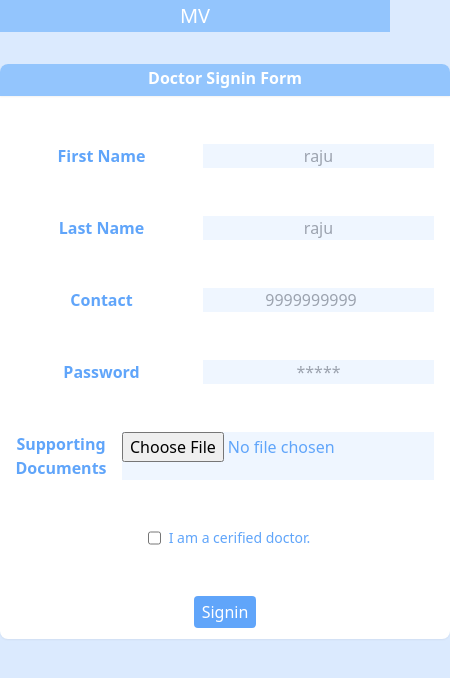
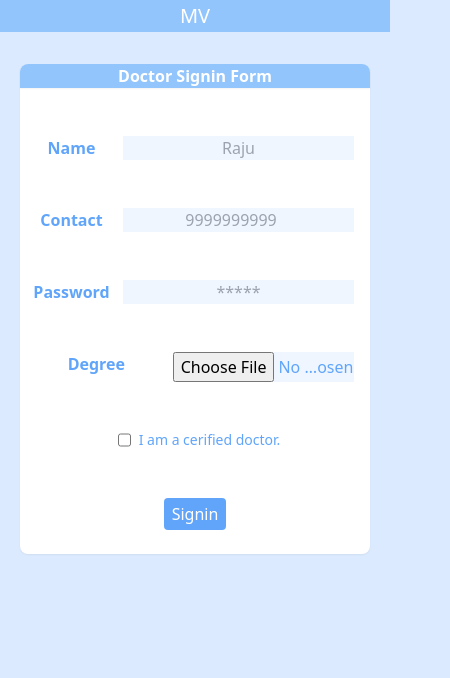
Before and after one commit to Kaushal-Saraf/Med_Vendors, a Next.js app: page /Doctor/Doctorsignin in a window 390 px wide. Shown: the top 678 px of the page, 450 px wide, since content can reach past the window. Built offline with nearby package versions, Linux system fonts and the light colour scheme.

Commit message:
Updated doctor forms made landing page responsive

```diff
--- a/Components/Landingcarddoctor.js
+++ b/Components/Landingcarddoctor.js
@@ -5,7 +5,7 @@ import { FaUserDoctor } from "react-icons/fa6";
 const Landingcarddoctor = () => {
   return (
     <>
-    <div className="bg-white flex flex-wrap p-4 rounded-[10px] m-6 justify-center text-center w-[350px]">
+    <div className="bg-white flex flex-wrap p-4 rounded-[10px] m-6 justify-center text-center">
       <FaUserDoctor className="h-32 w-32 text-blue-100" />
         <ul className="text-blue-500 font-bold display m-4">
           <li>Paperless priscription.</li>
--- a/Components/Landingcardpatient.js
+++ b/Components/Landingcardpatient.js
@@ -5,7 +5,7 @@ import { IoPersonCircleOutline } from "react-icons/io5";
 const Landingcardpatient = () => {
   return (
     <>
-      <div className= "bg-white flex flex-wrap p-4 rounded-[10px] m-6 justify-center text-center w-[350px]">
+      <div className= "bg-white flex flex-wrap p-4 rounded-[10px] m-6 justify-center text-center">
         <IoPersonCircleOutline className="h-32 w-32 text-blue-100" />
 
           <ul className="text-blue-500 font-bold display m-4">
--- a/Components/Landingcards.js
+++ b/Components/Landingcards.js
@@ -5,7 +5,7 @@ import Landingcardpatient from "./Landingcardpatient";
 import Landingcardvendor from "./Landingcardvendor";
 const Landingcards = () => {
   return (
-    <div className="flex flex-wrap justify-between m-6">
+    <div className="flex flex-wrap justify-center m-6">
       <Landingcarddoctor />
       <Landingcardpatient />
       <Landingcardvendor />
--- a/Components/Landingcardvendor.js
+++ b/Components/Landingcardvendor.js
@@ -6,7 +6,7 @@ import { GiVendingMachine } from "react-icons/gi";
 const Landingcardvendor = () => {
   return (
     <>
-      <div className="bg-white flex flex-wrap p-4 rounded-[10px] m-6 justify-center text-center w-[350px]">
+      <div className="bg-white flex flex-wrap p-4 rounded-[10px] m-6 justify-center text-center">
         <GiVendingMachine className="h-32 w-32 text-blue-100" />
           <ul className="text-blue-500 font-bold display m-4 ">
             <li>High Security.</li>
--- a/app/Doctor/Doctorsignin/page.js
+++ b/app/Doctor/Doctorsignin/page.js
@@ -1,166 +1,185 @@
-'use client'
-import React, { useState } from 'react'
+"use client";
+import React, { useState } from "react";
+import toast, { Toaster } from "react-hot-toast";
 
 const page = () => {
-  const [details, setdetails] = useState(
-    {
-      firstname:'',
-      lastname:'',
-      contact:'',
-      password:'',
-      supportingdocuments:'',
-      checkbox:false
+  const [details, setdetails] = useState({
+    name: "",
+    contact: "",
+    password: "",
+    supportingdocuments: false,
+    checkbox: false,
+    disabled:false
+  });
+  const handleDetails = async (event) => {
+    event.preventDefault();
+    if (details.name === "") {
+      toast.dismiss();
+      toast.error("Name cannot be empty.");
+      return;
+    } else if (details.contact.length !== 10) {
+      toast.dismiss();
+      toast.error("Contact must have 10 digits.");
+      return;
+    } else if (details.password.length < 8) {
+      toast.dismiss();
+      toast.error("Password is too sort.");
+      return;
+    } else if (!details.supportingdocuments) {
+      toast.dismiss();
+      toast.error("Please attach your doctrate degree.");
+      return;
+    } else if (!details.checkbox) {
+      toast.dismiss();
+      toast.error("Please confirm that you are a doctor.");
+      return;
     }
-  )
-  const handleDetails=async(event)=>{
-    event.preventDefault();
-    if(details.firstname.includes(" ") || details.firstname===""){
-      alert("Firstname cannot be empty or cannot have any spaces.")
-      return
-    }
-    else if(details.contact.length!==10){
-      alert("Please enter correct contact number.")
-      return
-    }
-    else if(details.password.length<8){
-      alert("Password is too sort.")
-      return
-    }
-    else if(details.supportingdocuments===""){
-      alert("Please attach a supporting document that you are a doctor.")
-      return
-    }
-    else if(!details.checkbox){
-      alert("Please confirm that you are a doctor.")
-      return
-    }
-  }
+    setdetails({
+      ...details,
+      disabled:true
+    })
+    toast.dismiss()
+    toast.loading("Sending OTP. Please wait...");
+  };
   return (
-    <div>
-      <form onSubmit={handleDetails} className="w-[450px] h-[575px] bg-white my-8 mx-auto rounded-lg shadow-sm">
-        <h1 className="text-center bg-blue-300 h-8 text-white py-0.5 font-bold rounded-t-lg shadow-sm">
+    <>
+      <Toaster position="top-right" />
+      <form
+        onSubmit={handleDetails}
+        className="w-[350px] pb-6 bg-white my-8 mx-auto rounded-lg shadow-sm"
+        disabled={details.disabled}
+      >
+        <h1 className="text-center bg-blue-300 text-white font-bold rounded-t-lg shadow-sm">
           Doctor Signin Form
         </h1>
         <div className="flex my-12 px-2 w-full">
-          <p className="flex-1 text-center text-blue-400 font-semibold">
-            First Name
-          </p>
+          <label
+            htmlFor="name"
+            className="flex-1 text-center text-blue-400 font-semibold"
+          >
+            Name
+          </label>
           <input
             type="text"
-            placeholder="raju"
+            placeholder="Raju"
             className="flex-1 text-center mx-2 bg-blue-50 focus:outline-blue-400 text-blue-400"
-            name='firstname'
-            id='firstname'
-            onChange={(event)=>{
+            name="name"
+            id="name"
+            autoComplete="name"
+            onChange={(event) => {
               setdetails({
                 ...details,
-                firstname:event.target.value
-              })
+                name: event.target.value,
+              });
             }}
-            value={details.firstname}
+            value={details.name}
+            readOnly={details.disabled}
           ></input>
         </div>
         <div className="flex my-12 px-2 w-full">
-          <p className="flex-1 text-center text-blue-400 font-semibold">
-            Last Name
-          </p>
-          <input
-            type="text"
-            placeholder="raju"
-            className="flex-1 text-center mx-2 bg-blue-50 focus:outline-blue-400 text-blue-400"
-            name='lastname'
-            id='lastname'
-            onChange={(event)=>{
-              setdetails({
-                ...details,
-                lastname:event.target.value
-              })
-            }}
-            value={details.lastname}
-          ></input>
-        </div>
-        <div className="flex my-12 px-2 w-full">
-          <p className="flex-1 text-center text-blue-400 font-semibold">
+          <label
+            htmlFor="contact"
+            className="flex-1 text-center text-blue-400 font-semibold"
+          >
             Contact
-          </p>
+          </label>
           <input
             type="number"
             placeholder="9999999999"
             className="flex-1 text-center mx-2 bg-blue-50 focus:outline-blue-400 text-blue-400"
-            name='contact'
-            id='contact'
-            onChange={(event)=>{
+            name="contact"
+            id="contact"
+            onChange={(event) => {
               setdetails({
                 ...details,
-                contact:event.target.value
-              })
+                contact: event.target.value,
+              });
             }}
             value={details.contact}
+            readOnly={details.disabled}
           ></input>
         </div>
         <div className="flex my-12 px-2 w-full">
-          <p className="flex-1 text-center text-blue-400 font-semibold">
+          <label
+            htmlFor="password"
+            className="flex-1 text-center text-blue-400 font-semibold"
+          >
             Password
-          </p>
+          </label>
           <input
             type="password"
             placeholder="*****"
             className="flex-1 text-center mx-2 bg-blue-50 focus:outline-blue-400 text-blue-400"
-            name='password'
-            id='password'
-            onChange={(event)=>{
+            name="password"
+            id="password"
+            onChange={(event) => {
               setdetails({
                 ...details,
-                password:event.target.value
-              })
+                password: event.target.value,
+              });
             }}
             value={details.password}
+            readOnly={details.disabled}
           ></input>
         </div>
         <div className="flex my-12 px-2 w-full">
-          <p className="flex-1 text-center text-blue-400 font-semibold">
-            Supporting Documents
-          </p>
+          <label
+            htmlFor="documents"
+            className="text-center w-[136.67px] text-blue-400 font-semibold"
+          >
+            Degree
+          </label>
           <input
             type="file"
             name="documents"
-            accept='application/pdf'
-            className="flex-1 text-center mx-2 bg-blue-50 focus:outline-blue-400 text-blue-400"
-            id='documents'
-            onChange={(event)=>{
+            accept="application/pdf"
+            className="text-center mx-2 w-[181.33px] bg-blue-50 focus:outline-blue-400 text-blue-400"
+            id="documents"
+            onChange={(event) => {
               setdetails({
                 ...details,
-                supportingdocuments:event.target.files[0]
-              })
+                supportingdocuments: event.target.files
+                  ? event.target.files
+                  : details.supportingdocuments,
+              });
             }}
+            disabled={details.disabled}
           ></input>
         </div>
         <div className="flex my-12 px-2 w-full justify-center">
-        <input
+          <input
             type="checkbox"
             className="text-center mx-2 bg-blue-50 focus:outline-blue-400 text-blue-400"
             name="consent"
             id="consent"
-            onChange={(event)=>{
+            onChange={(event) => {
               setdetails({
                 ...details,
-                checkbox:event.target.checked
-              })
+                checkbox: event.target.checked,
+              });
             }}
             value={details.checkbox}
+            disabled={details.disabled}
           ></input>
-          <p className="text-center text-blue-400 text-sm">
-          I am a cerified doctor.
-          </p>
+          <label
+            htmlFor="consent"
+            className="text-center text-blue-400 text-sm"
+          >
+            I am a cerified doctor.
+          </label>
         </div>
-        <div className="flex w-full justify-center mt-[40px]">
-          <button type='submit' className="text-center bg-blue-400 px-2 py-1 rounded text-white">
+        <div className="flex w-full justify-center">
+          <button
+            type="submit"
+            className="text-center bg-blue-400 px-2 py-1 rounded text-white"
+            disabled={details.disabled}
+          >
             Signin
           </button>
         </div>
       </form>
-    </div>
+    </>
   );
-}
+};
 
-export default page
+export default page;
--- a/package.json
+++ b/package.json
@@ -1,5 +1,5 @@
 {
-  "name": "reactji",
+  "name": "med-vendors",
   "version": "0.1.0",
   "private": true,
   "scripts": {
@@ -9,7 +9,6 @@
     "lint": "next lint"
   },
   "dependencies": {
-    "@types/node": "^20.11.16",
     "axios": "^1.6.5",
     "cloudinary": "^1.41.3",
     "jsonwebtoken": "^9.0.2",
```
Also changed, not shown: 1 other file (tests, documents, lock files or other folders).
